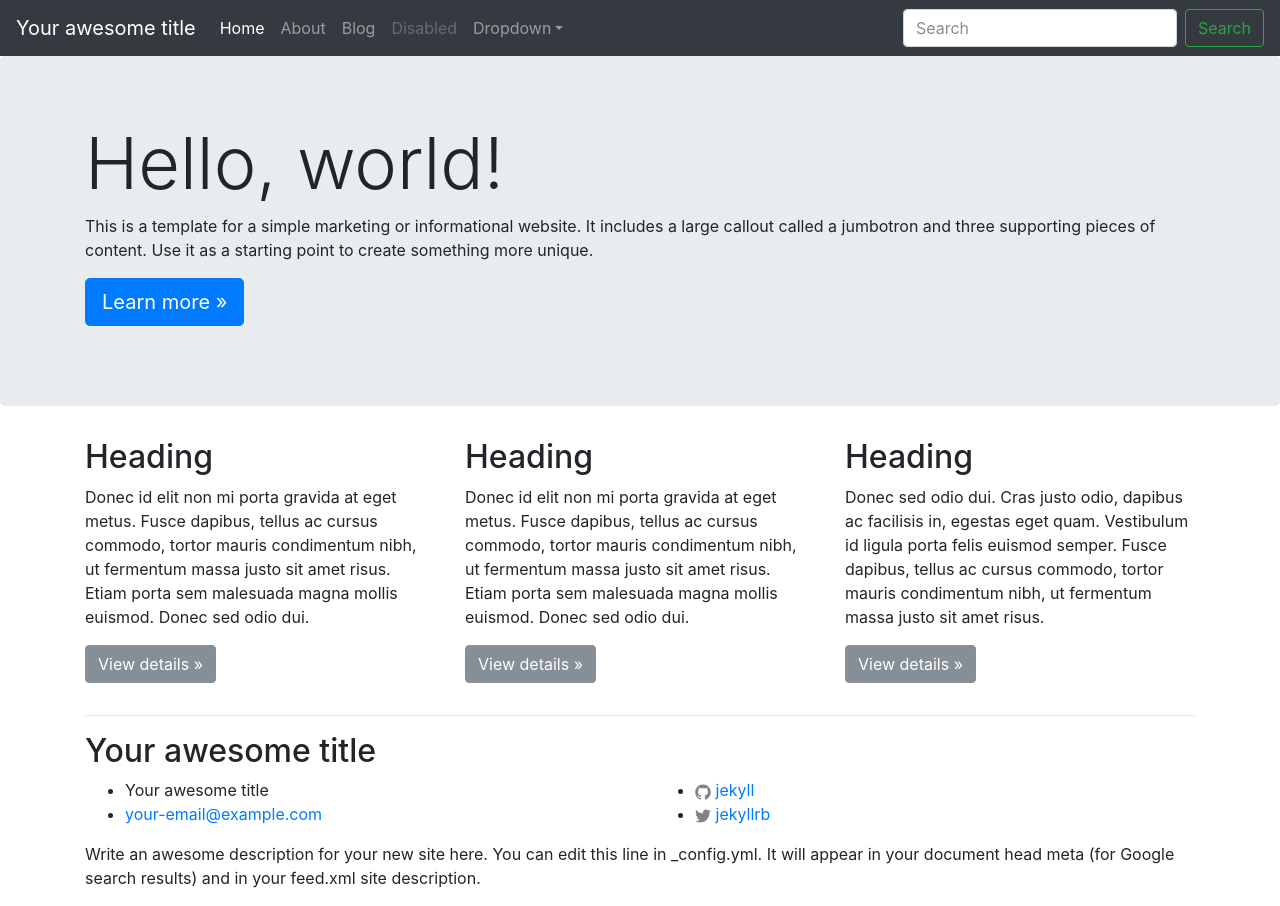
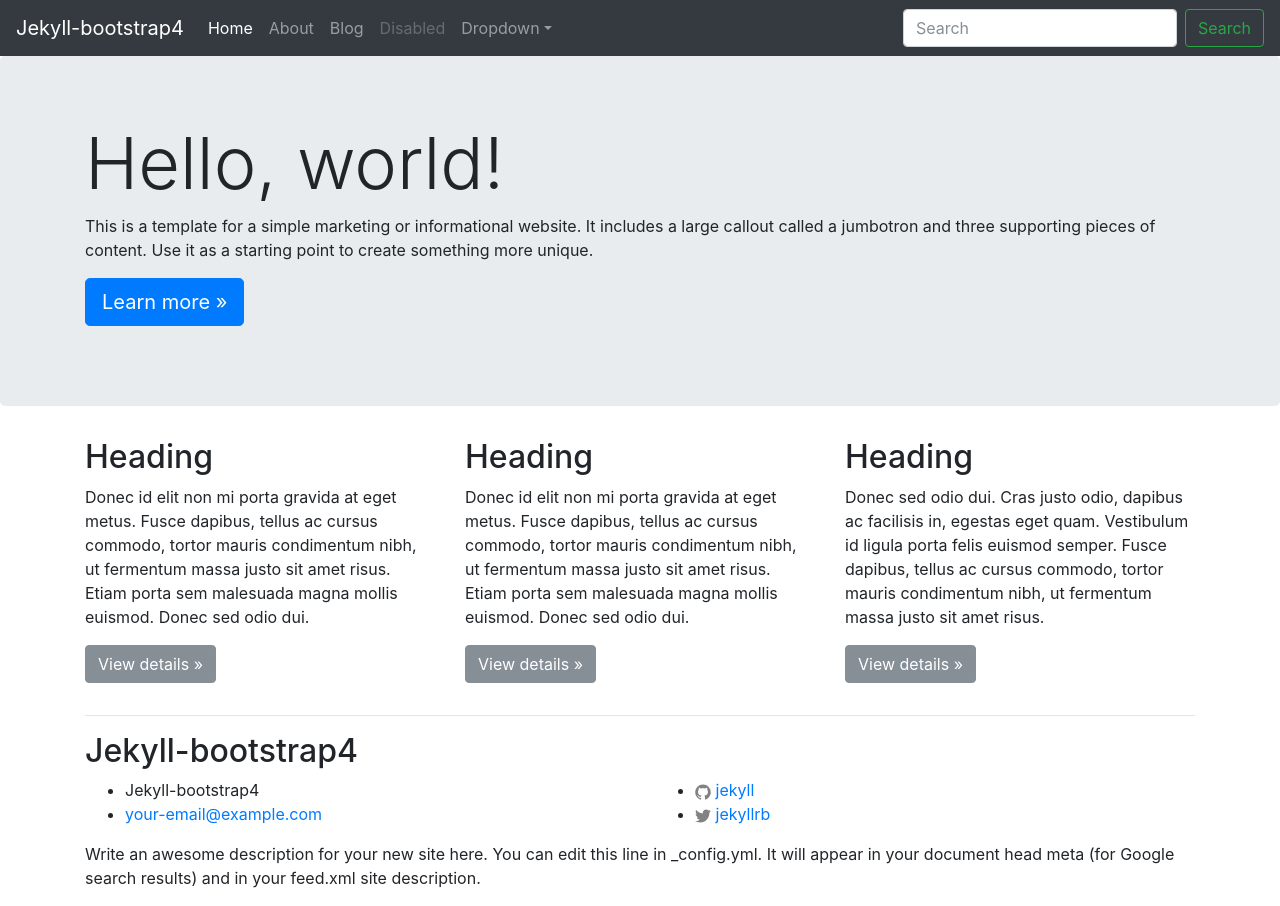
Before and after one commit to LKay/Jekyll-bootstrap4, a Jekyll site: the page built from index.md, in a window 1280 px wide. Built offline with Jekyll 4.4.1, drawn with Linux system fonts in a browser that asks for light colours; nearby versions of some CDN libraries.

Commit message:
Update _config.yml

```diff
--- a/_config.yml
+++ b/_config.yml
@@ -13,7 +13,7 @@
 # you will see them accessed via {{ site.title }}, {{ site.email }}, and so on.
 # You can create any custom variable you would like, and they will be accessible
 # in the templates via {{ site.myvariable }}.
-title: Your awesome title
+title: Jekyll-bootstrap4
 email: your-email@example.com
 description: >- # this means to ignore newlines until "baseurl:"
   Write an awesome description for your new site here. You can edit this
```
